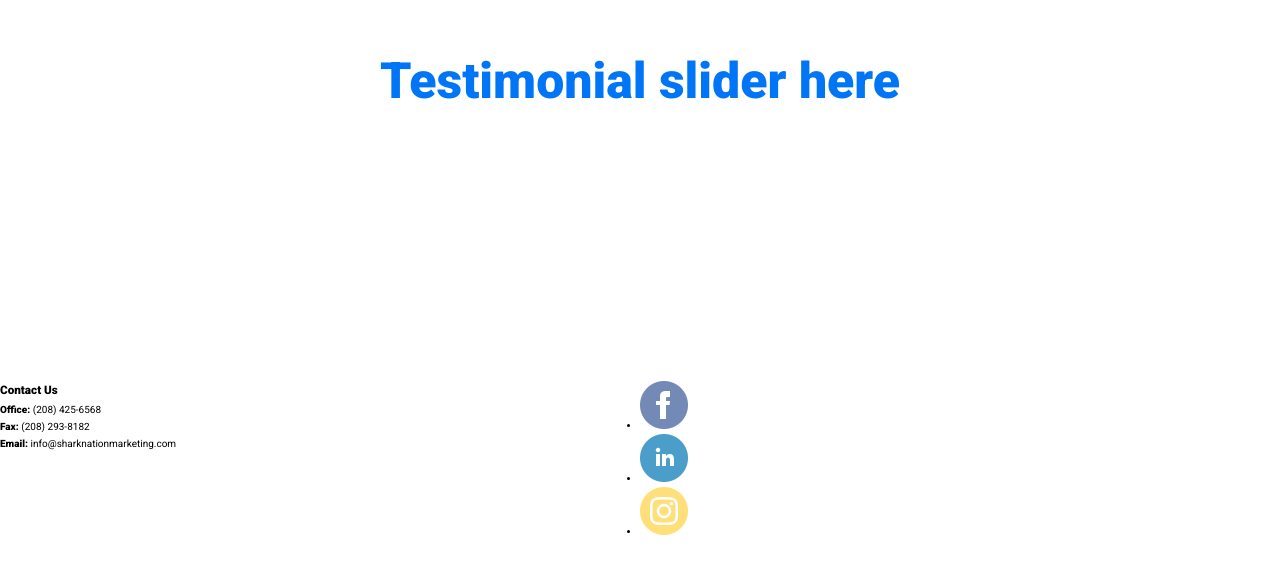
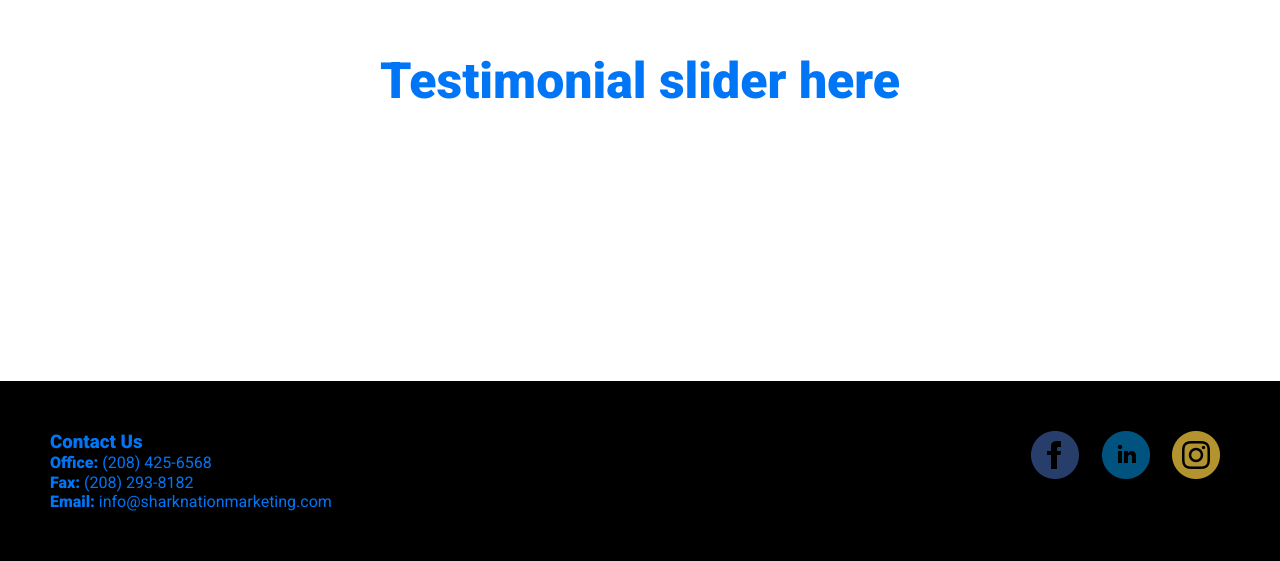
Before and after one commit to disruptDevWS/sharkmarket, a plain HTML site: page index.html in a window 1280 px wide. Shown: the part 2198-2759 px from the top of the page. Before the commit the page ends 2738 px from the top, so only its background shows below. Drawn offline with Linux system fonts and the light colour scheme.

Commit message:
Project complete

```diff
--- a/css/style.css
+++ b/css/style.css
@@ -362,3 +362,30 @@ header nav li a {
 }
 
 /*Footer Section*/
+footer {
+  background-color: #000;
+  padding: 5rem;
+  flex-direction: column;
+  justify-content: space-between;
+  align-items: center;
+}
+
+.footer_contact {
+  color: var(--main-font-color);
+  font-size: 1.6rem;
+  line-height: 1.2;
+  align-self: flex-start;
+}
+
+.footer_contact ul {
+  list-style: none;
+}
+
+.footer_social {
+  align-self: flex-end;
+}
+
+.footer_social li {
+  display: inline-block;
+  padding: 0 1rem;
+}
```
Also changed, not shown: 1 other file.
